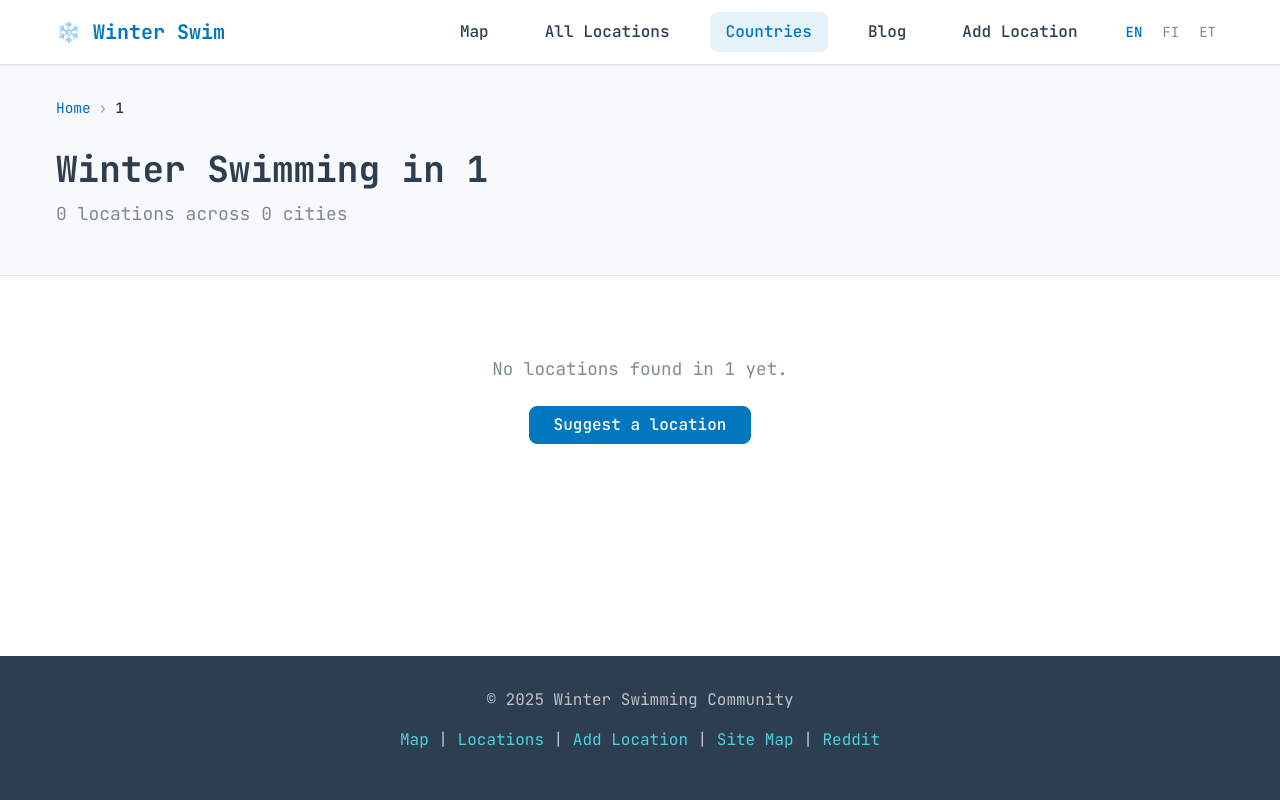
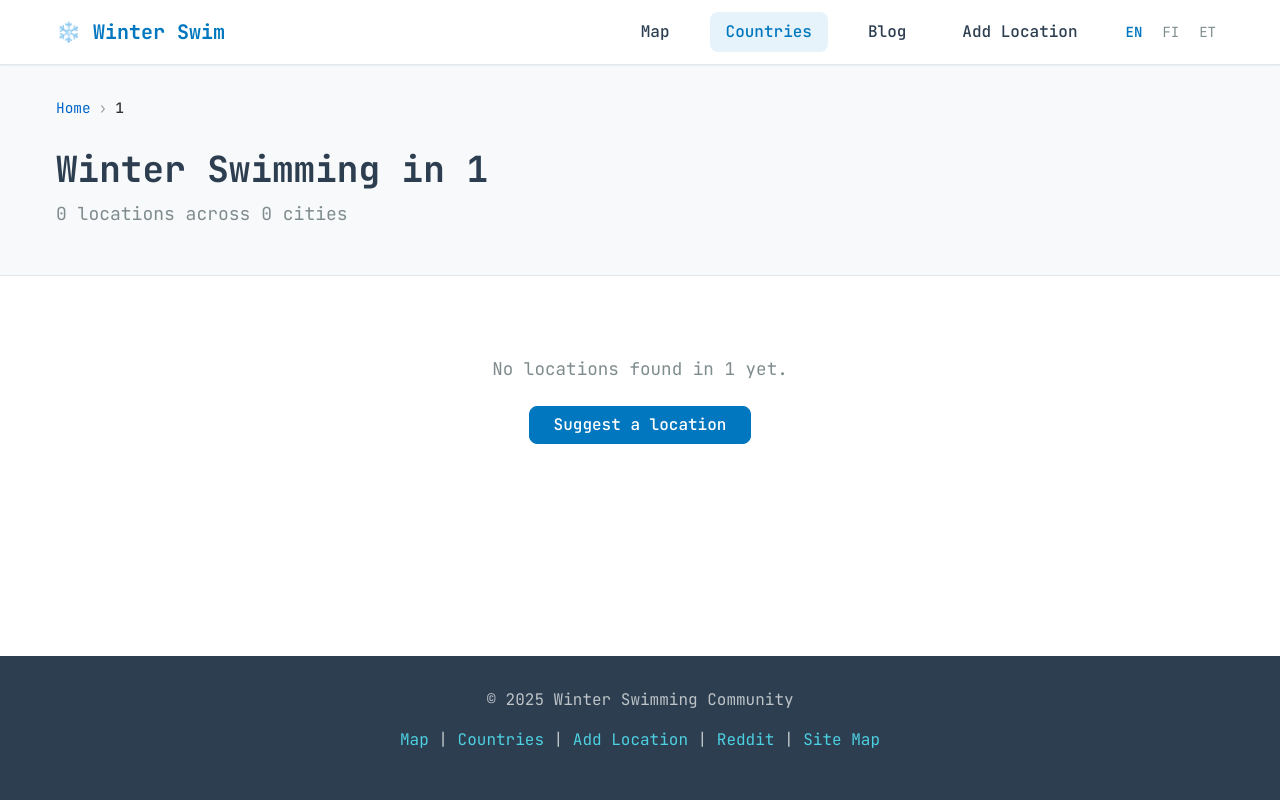
Before and after one commit to tjomk/winterswim, a Django app: page /en/1/ in a window 1280 px wide. Run offline with Django 5.2, Linux system fonts and the light colour scheme; data that the repository does not hold is empty; parts of the project's set-up code (start-up, migrations or seed data) failed here and were passed over; some libraries are stand-ins or nearby versions.

Commit message:
Update header and footer

```diff
--- a/templates/base.html
+++ b/templates/base.html
@@ -90,9 +90,6 @@
                 <a href="{% url 'locations:map' %}" class="nav-link {% if request.resolver_match.url_name == 'map' %}nav-link-active{% endif %}">
                     {% trans 'Map' %}
                 </a>
-                <a href="{% url 'locations:list' %}" class="nav-link {% if request.resolver_match.url_name == 'list' %}nav-link-active{% endif %}">
-                    {% trans 'All Locations' %}
-                </a>
                 <a href="{% url 'locations:country_list' %}" class="nav-link {% if request.resolver_match.url_name == 'country_list' or request.resolver_match.url_name == 'country_detail' or request.resolver_match.url_name == 'city_detail' %}nav-link-active{% endif %}">
                     {% trans 'Countries' %}
                 </a>
@@ -141,10 +138,12 @@
             <p>&copy; {% now "Y" %} {% trans 'Winter Swimming Community' %}</p>
             <p>
                 <a href="{% url 'locations:map' %}">{% trans 'Map' %}</a> |
-                <a href="{% url 'locations:list' %}">{% trans 'Locations' %}</a> |
+                <a href="{% url 'locations:country_list' %}" {% if request.resolver_match.url_name == 'country_list' or request.resolver_match.url_name == 'country_detail' or request.resolver_match.url_name == 'city_detail' %}nav-link-active{% endif %}">
+                    {% trans 'Countries' %}
+                </a> |
                 <a href="{% url 'locations:submit' %}">{% trans 'Add Location' %}</a> |
-                <a href="{% url 'locations:sitemap_page' %}">{% trans 'Site Map' %}</a> |
-                <a href="https://www.reddit.com/r/winterwimming" target="_blank" rel="noopener noreferrer">Reddit</a>
+                <a href="https://www.reddit.com/r/winterwimming" target="_blank" rel="noopener noreferrer">Reddit</a> |
+                <a href="{% url 'locations:sitemap_page' %}">{% trans 'Site Map' %}</a>
             </p>
         </div>
     </footer>
```
